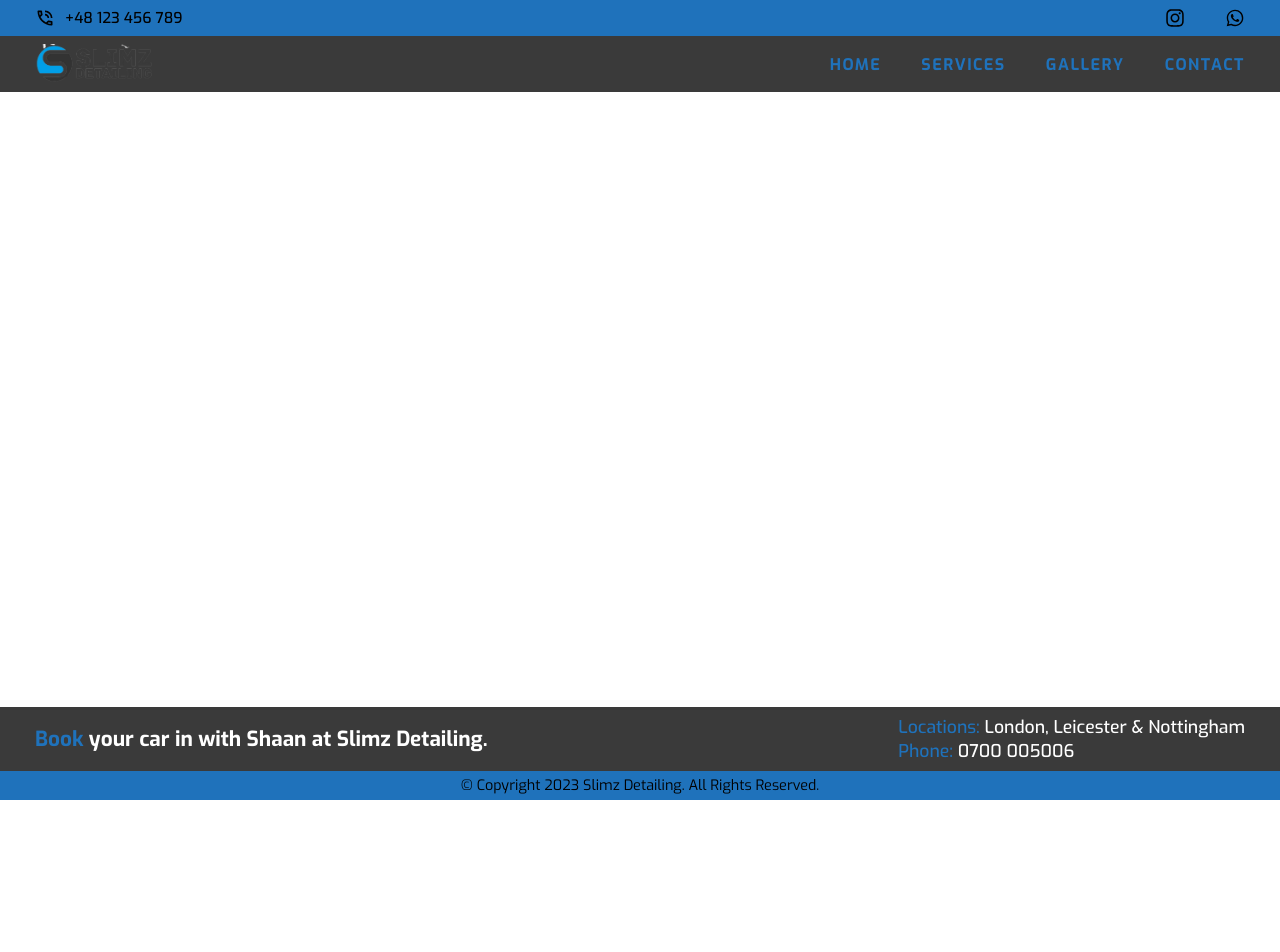
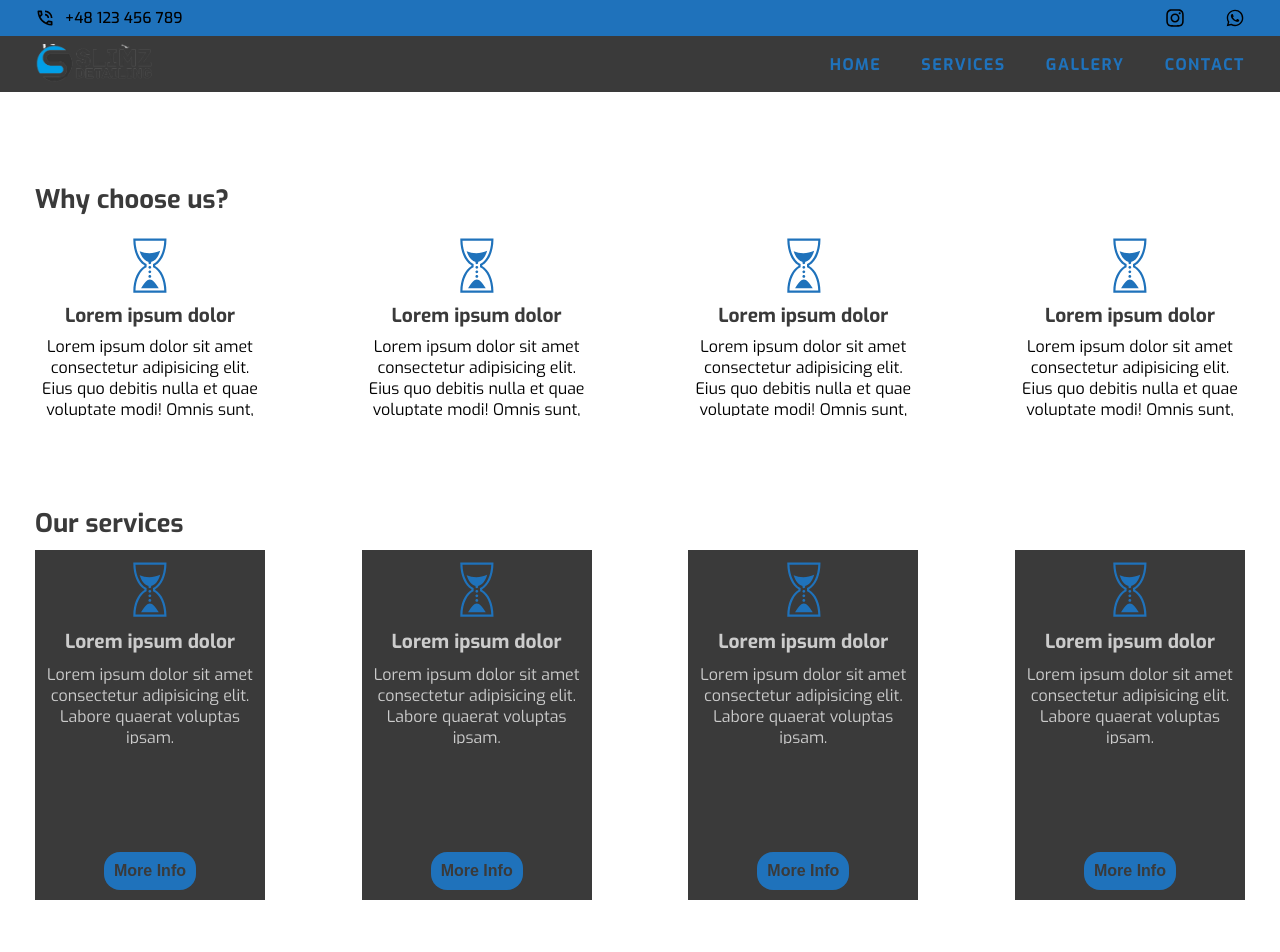
Before and after one commit to jeromekithinji/slimz-detailing, a React (Create React App) app: page / in a window 1280 px wide. Shown: the top 952 px of the page. Before the commit the page ends 800 px from the top, so only its background shows below. Built offline with nearby package versions, Linux system fonts and the light colour scheme.

Commit message:
Service cards

```diff
--- a/src/App.css
+++ b/src/App.css
@@ -15,9 +15,14 @@
 .App__header {
     display: flex;
     flex-direction: column;
+
+}
+
+.App__content {
+    padding: 10px 35px;
 }
 
 .App__footer {
-    position: absolute;
+    position: relative;
     bottom: 0;
 }
--- a/src/App.js
+++ b/src/App.js
@@ -4,6 +4,7 @@ import ContactNav from './components/contactNav/contactNav';
 import NavBar from './components/navBar/navBar';
 import Footer from './components/footer/footer';
 import ContactFooter from './components/contactFooter/contactFooter';
+import HomePage from './pages/homePage/homePage';
 
 function App() {
   return (
@@ -13,7 +14,7 @@ function App() {
             <NavBar />
         </div>
         <div className="App__content">
-
+            <HomePage />
         </div>
         <div className="App__footer">
             <ContactFooter />
--- /dev/null
+++ b/src/components/chooseUsTile/chooseUsTile.jsx
@@ -0,0 +1,20 @@
+import React from 'react'
+import "./chooseUsTile.scss"
+import { GiSandsOfTime } from "react-icons/gi";
+
+
+const ChooseUsTile = ({ icon, header, description }) => {
+  return (
+    <div className='chooseTile'>
+        <GiSandsOfTime className="chooseTile__icon"/>
+        <p className="chooseTile__title">
+            Lorem ipsum dolor
+        </p>
+        <p className="chooseTile__description">
+            Lorem ipsum dolor sit amet consectetur adipisicing elit. Eius quo debitis nulla et quae voluptate modi! Omnis sunt, doloribus fugiat, hic earum aspernatur consequatur officiis dicta recusandae culpa libero amet.
+        </p>
+    </div>
+  )
+}
+
+export default ChooseUsTile
--- /dev/null
+++ b/src/components/chooseUsTile/chooseUsTile.scss
@@ -0,0 +1,31 @@
+@import "../../assets/styles/variables";
+
+.chooseTile {
+    display: flex;
+    flex-direction: column;
+    align-items: center;
+    justify-content: center;
+    gap: 8px;
+    width: 230px;
+    height: 200px;
+
+    &__icon {
+        font-size: 3.7rem;
+        color: $primary-color;
+    }
+
+    &__title {
+        text-align: center;
+        font-weight: bold;
+        color: $secondary-color;
+        font-size: 1.2rem;
+    }
+
+    &__description {
+        text-align: center;
+        max-height: 80px;
+        overflow-y: scroll !important;
+        font-size: 1rem;
+
+    }
+}
--- /dev/null
+++ b/src/components/serviceTile/serviceTile.jsx
@@ -0,0 +1,25 @@
+import React from 'react'
+import "./serviceTile.scss"
+import { GiSandsOfTime } from "react-icons/gi";
+
+
+const ServiceTile = ({ icon, header, description, buttonLink }) => {
+  return (
+    <div className="serviceTile">
+        <div className="serviceTile__content">
+            <GiSandsOfTime className="serviceTile__content-icon"/>
+            <p className="serviceTile__content-title">
+                Lorem ipsum dolor
+            </p>
+            <p className="serviceTile__content-description">
+                Lorem ipsum dolor sit amet consectetur adipisicing elit. Labore quaerat voluptas ipsam.
+            </p>
+        </div>
+        <button className="serviceTile__button">
+            More Info
+        </button>
+    </div>
+  )
+}
+
+export default ServiceTile
--- /dev/null
+++ b/src/components/serviceTile/serviceTile.scss
@@ -0,0 +1,58 @@
+@import "../../assets/styles/variables";
+
+.serviceTile {
+    display: flex;
+    flex-direction: column;
+    align-items: center;
+    justify-content: space-between;
+    gap: 8px;
+    width: 230px;
+    height: 350px;
+    background-color: $secondary-color;
+    padding: 10px;
+
+    &__content {
+        display: flex;
+        flex-direction: column;
+        justify-content: center;
+        align-items: center;
+        gap: 10px;
+
+        &-icon {
+            font-size: 3.7rem;
+            color: $primary-color;
+            text-align: center;
+            // padding-top: 10px;
+        }
+
+        &-title {
+            text-align: center;
+            font-weight: bold;
+            color: $text-color;
+            font-size: 1.2rem;
+        }
+
+        &-description {
+            text-align: center;
+            max-height: 80px;
+            overflow-y: scroll !important;
+            font-size: 1rem;
+            color: $text-color;
+        }
+    }
+
+    &__button {
+        padding: 10px;
+        border-radius: 16px;
+        background-color: $primary-color;
+        color: $secondary-color;
+        border: none;
+        font-weight: bold;
+        font-size: 1rem;
+        margin-top: 15px;
+
+        &:hover {
+            cursor: pointer;
+        }
+    }
+}
--- a/src/pages/homePage/homePage.jsx
+++ b/src/pages/homePage/homePage.jsx
@@ -1,9 +1,34 @@
 import React from 'react'
 import "./homePage.scss"
+import ChooseUsTile from '../../components/chooseUsTile/chooseUsTile'
+import ServiceTile from '../../components/serviceTile/serviceTile'
 
 const HomePage = () => {
   return (
-    <div>homePage</div>
+    <div className='homePage'>
+        <section className="homePage__chooseUs">
+            <p className="homePage__chooseUs-title">
+                Why choose us?
+            </p>
+            <div className="homePage__chooseUs-container">
+                <ChooseUsTile className="homePage__chooseUs-item" />
+                <ChooseUsTile className="homePage__chooseUs-item" />
+                <ChooseUsTile className="homePage__chooseUs-item" />
+                <ChooseUsTile className="homePage__chooseUs-item" />
+            </div>
+        </section>
+        <section className="homePage__services">
+            <p className="homePage__chooseUs-title">
+                Our services
+            </p>
+            <div className="homePage__chooseUs-container">
+                <ServiceTile className="homePage__chooseUs-item" />
+                <ServiceTile className="homePage__chooseUs-item" />
+                <ServiceTile className="homePage__chooseUs-item" />
+                <ServiceTile className="homePage__chooseUs-item" />
+            </div>
+        </section>
+    </div>
   )
 }
 
--- a/src/pages/homePage/homePage.scss
+++ b/src/pages/homePage/homePage.scss
@@ -1 +1,61 @@
 @import "../../assets/styles/variables";
+
+.homePage {
+    font-family: $primary-font;
+
+    &__chooseUs {
+        margin: 80px 0px 80px 0px;
+
+        &-title {
+            font-weight: bolder;
+            font-size: 1.6rem;
+            color: $secondary-color;
+        }
+
+        &-container {
+            margin-top: 10px;
+            display: flex;
+            align-items: center;
+            justify-content: space-between;
+            gap: 10px;
+            width: 100%;
+        }
+    }
+
+    &__services {
+        margin: 80px 0px 80px 0px;
+    }
+}
+
+@media (max-width: 790px) {
+    .homePage {
+        &__chooseUs {
+            &-container {
+                display: grid;
+                justify-content: center;
+                grid-template-columns: repeat(2, 1fr);
+                justify-content: center; align-items: center;
+                gap: 20px
+            }
+
+            &-item {
+                display: flex;
+                align-items: center;
+                justify-content: center;
+            }
+        }
+    }
+}
+
+@media (max-width: 510px) {
+    .homePage {
+        &__chooseUs {
+            &-container {
+                display: flex;
+                align-items: center;
+                justify-content: space-between;
+                flex-direction: column;
+            }
+        }
+    }
+}
```
